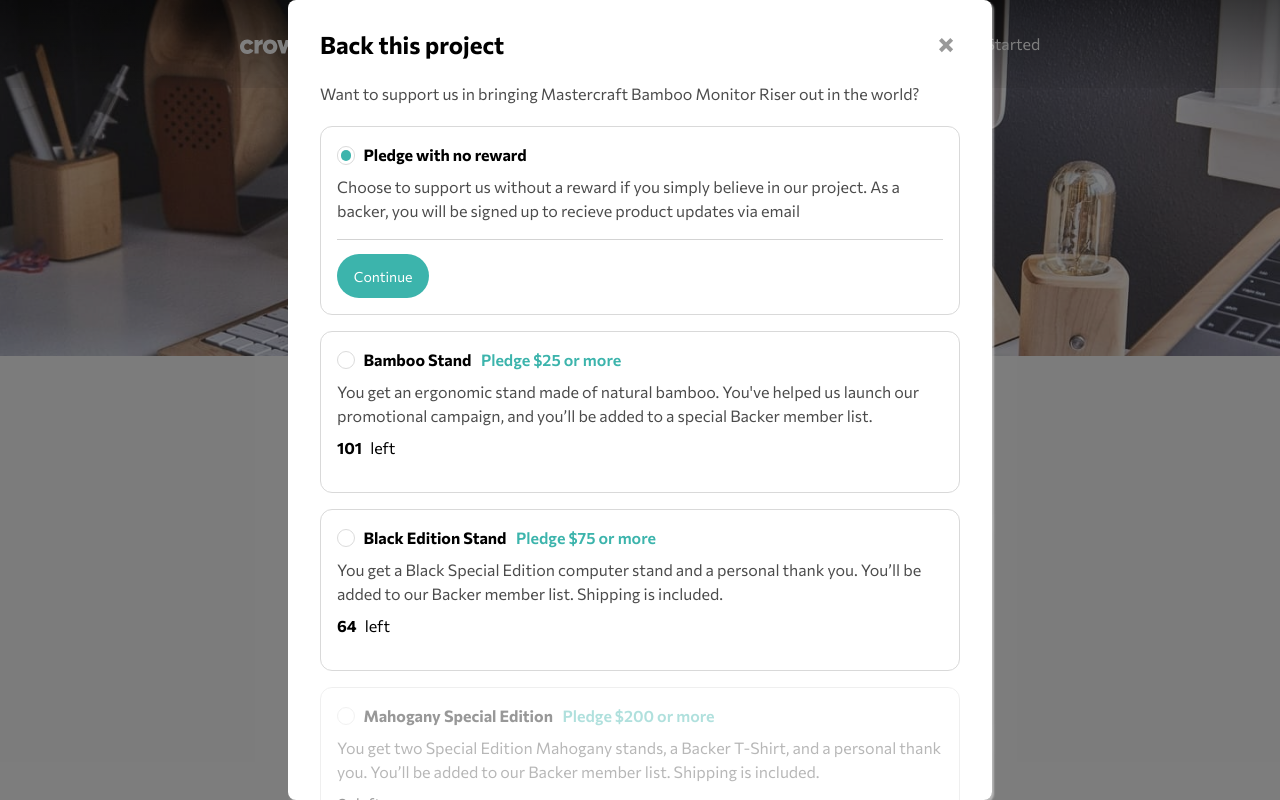
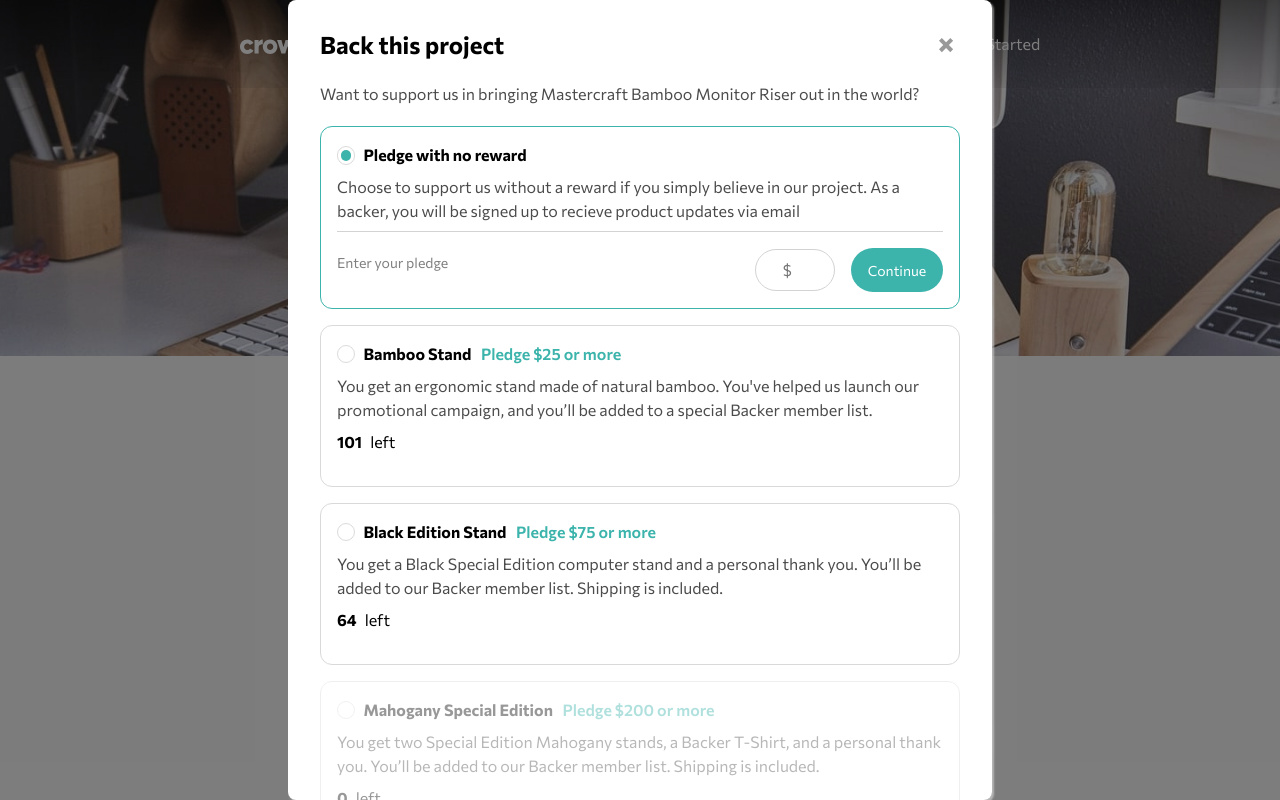
Before and after one commit to Mazz100/Crowdfunding-Product-Page, a React (Vite) app: page / in a window 1280 px wide. Both pictures are taken after a click on the button "Back this project". Shown: the top 800 px of the page. Built offline with nearby package versions, Linux system fonts and the light colour scheme.

Commit message:
Accessibility and HTML update

```diff
--- a/src/BackedTracker.jsx
+++ b/src/BackedTracker.jsx
@@ -15,35 +15,22 @@
         <div className="backed-container">
             <ul>
                 <li>
-                    <li>
-                        <span className="backed">${backed.toLocaleString()}</span>
-                    </li>
-                    <li>
-                        <span className="backed-total">of ${targetBacked.toLocaleString()} backed</span>
-                    </li>
+                    <p className="backed">${backed.toLocaleString()}</p>
+                    <p className="backed-total">of ${targetBacked.toLocaleString()} backed</p>
                 </li>
 
                 <div className="line"></div>
 
                 <li>
-                    <li>
-                        <span className="backers">{totalBacker.toLocaleString()}</span>
-                    </li>
-                    <li>
-                        <span className="backers-total">total backers</span>
-                    </li>
+                    <p className="backers">{totalBacker.toLocaleString()}</p>
+                    <p className="backers-total">total backers</p>
                 </li>
-
 
                 <div className="line"></div>
 
                 <li>
-                    <li>
-                        <span className="backed-days">56</span>
-                    </li>
-                    <li>
-                        <span className="backed-days-total">days left</span>
-                    </li>
+                    <p className="backed-days">56</p>
+                    <p className="backed-days-total">days left</p>
                 </li>
             </ul>
 
--- a/src/PldgeModal.jsx
+++ b/src/PldgeModal.jsx
@@ -3,14 +3,14 @@
 import { backedContext } from "./CrowdfundMain";
 import { totalBackersContext } from "./CrowdfundMain";
 
-function PledgeModal({ cards, title, defaultTitle, closeModal, completeState }) {
+function PledgeModal({ cards, stock, title, defaultTitle, closeModal, completeState }) {
     const [selectedPledge, setSelectedPledge] = useState(title);
     const [pledge, setPledge] = useState('');
-
 
     //backed and totalBacker state reference by context
     const [totalBacker, setTotalBackers] = useContext(totalBackersContext);
     const [backed, setBacked] = useContext(backedContext);
+
 
     //Prevent symbols on number input
     const exceptThisSymbols = ['e', 'E', '+', '-', '.'];
@@ -28,7 +28,9 @@
         }
     }
 
-    function addPledge() {
+    function addPledge(event) {
+        //Default prevent for button
+        event.preventDefault();
         //Extracting card titles and checking minimum pledge required
         const minimumPledge = cards.map(card => card.title);
         const addedPledge = backed + parseFloat(pledge);
@@ -36,6 +38,17 @@
         if (pledge !== '' && pledge !== 0 &&
             selectedPledge == minimumPledge[0] && pledge >= 25 ||
             selectedPledge == minimumPledge[1] && pledge >= 75) {
+
+            //show complete modal
+            completeState();
+            setBacked(addedPledge);
+
+            //Updater function to modify or manipulate a state hook
+            setTotalBackers(b => b + 1);
+            closeModal();
+        }
+        //Condition for no reward pledge
+        else if (pledge !== '' && pledge !== 0) {
 
             //show complete modal
             completeState();
@@ -73,7 +86,8 @@
                     <div className="modal-input"
                         style=
                         {{
-                            borderColor: selectedPledge === "Pledge with no reward" ? "hsl(176, 50%, 47%)" : null
+                            borderColor: selectedPledge === "Pledge with no reward" ||
+                                selectedPledge === defaultTitle ? "hsl(176, 50%, 47%)" : null
                         }}>
                         <div className="pledgeRadio-flex-row">
                             <input type="radio"
@@ -91,30 +105,32 @@
                             Choose to support us without a reward if you simply believe in our project.
                             As a backer, you will be signed up to recieve product updates via email
                         </p>
-                        {/*No pledge confirm*/}
+                        {/*No reward pledge*/}
                         {selectedPledge === "Pledge with no reward" ||
                             selectedPledge === defaultTitle ?
-                            <div className="pledgeform-container" style={{ marginTop: '1em' }}>
-                                <button
-                                    onClick={() => {
-                                        completeState();
-                                        closeModal();
-                                        setTotalBackers(b => b + 1);
-                                    }}
-                                    type="button"
-                                    className="continue-button"
-                                    style={{
-                                        marginTop: '1em',
-                                    }}>
-                                    Continue
-                                </button>
+                            <div className="pledgeform-container">
+                                <p>Enter your pledge</p>
+
+                                <div className="pledge-input-group">
+                                    <input type="number"
+                                        onChange={handlePledgeValue}
+                                        onKeyDown={e => exceptThisSymbols.includes(e.key) && e.preventDefault()}
+                                        placeholder="$"
+                                        className="pledge-input"
+                                        value={pledge} />
+                                    <button onClick={addPledge}
+                                        type="button"
+                                        className="continue-button">
+                                        Continue
+                                    </button>
+                                </div>
                             </div> : null}
                     </div>
 
                     {cards.map(card => <div key={card.title} className="modal-input"
                         style=
                         {{
-                            borderColor: selectedPledge === card.title ? { borderColor: "hsl(176, 50%, 47%)" } : null,
+                            borderColor: selectedPledge === card.title ? "hsl(176, 50%, 47%)" : null,
                             opacity: card.stock === 0 ? 0.4 : null
                         }}>
                         <div className="pledgeRadio-flex-row">
@@ -153,7 +169,7 @@
                                         className="pledge-input"
                                         value={pledge} />
                                     <button onClick={addPledge}
-                                        type="button"
+                                        type="submit"
                                         className="continue-button">
                                         Continue
                                     </button>
--- a/src/Product.jsx
+++ b/src/Product.jsx
@@ -38,9 +38,8 @@
                     </button>
 
                     <button onClick={() => !bookmark ? setBookmark(true) : setBookmark(false)}
-                        className='bookmare-button'
-                        aria-label='bookmark button'
-                    >
+                        className='bookmark-button'
+                        aria-label='bookmark button'>
 
                         <svg className='bookmark-image' width="56" height="56" xmlns="http://www.w3.org/2000/svg">
                             <g fill="none" fillRule="evenodd"><circle fill={bookmark ? '#147b74' : "#2F2F2F"} cx="28" cy="28" r="28" />
--- a/src/ProductCards.jsx
+++ b/src/ProductCards.jsx
@@ -23,7 +23,7 @@
 
             {cards.map(card => <div key={card.title} className="cards" style={card.stock == 0 ? { opacity: 0.6 } : null} >
                 <div className="desktop-flex-row">
-                    <h4 className="reward-title">{card.title}</h4>
+                    <h3 className="reward-title">{card.title}</h3>
 
                     <p className="pledge-text">{card.pledge}</p>
                 </div>
--- a/src/RewardButton.jsx
+++ b/src/RewardButton.jsx
@@ -16,6 +16,7 @@
         setIsPledgeModalOpen(false);
     }
 
+
     return (
         <>
             <button className={stock > 0 ? 'reward-button' : 'out-of-stock-button'}
@@ -27,7 +28,7 @@
 
             {isPledgeModalOpen && createPortal(
                 <div className="modal-container">
-                    <PledgeModal cards={cards} title={title}
+                    <PledgeModal cards={cards} title={title} stock={stock}
                         closeModal={closeModal}
                         completeState={completeState} />
                 </div>,
--- a/src/Styles/style.css
+++ b/src/Styles/style.css
@@ -251,7 +251,7 @@
   font-weight: 700;
 }
 
-.bookmare-button {
+.bookmark-button {
   display: flex;
   flex-direction: row;
   justify-content: center;
@@ -262,7 +262,7 @@
   border-radius: 24px;
   padding: 0;
 }
-.bookmare-button span {
+.bookmark-button span {
   display: none;
 }
 
@@ -619,10 +619,7 @@
   background-color: rgb(20, 123, 116);
 }
 
-.bookmare-button:hover {
-  background-color: lightgrey;
-}
-.bookmare-button:hover .bookmark-image {
+.bookmark-button:hover {
   opacity: 0.7;
 }
 
@@ -687,11 +684,12 @@
   .back-project .backproject-button {
     width: 30%;
   }
-  .back-project .bookmare-button span {
+  .back-project .bookmark-button span {
     display: block;
     font-weight: 700;
     text-align: center;
     padding-inline: 1em;
+    opacity: 0.6;
   }
   .backed-container ul {
     display: flex;
```
Also changed, not shown: src/Styles/style.scss (+5 -8 lines), 1 other file (tests, documents, lock files or other folders).
